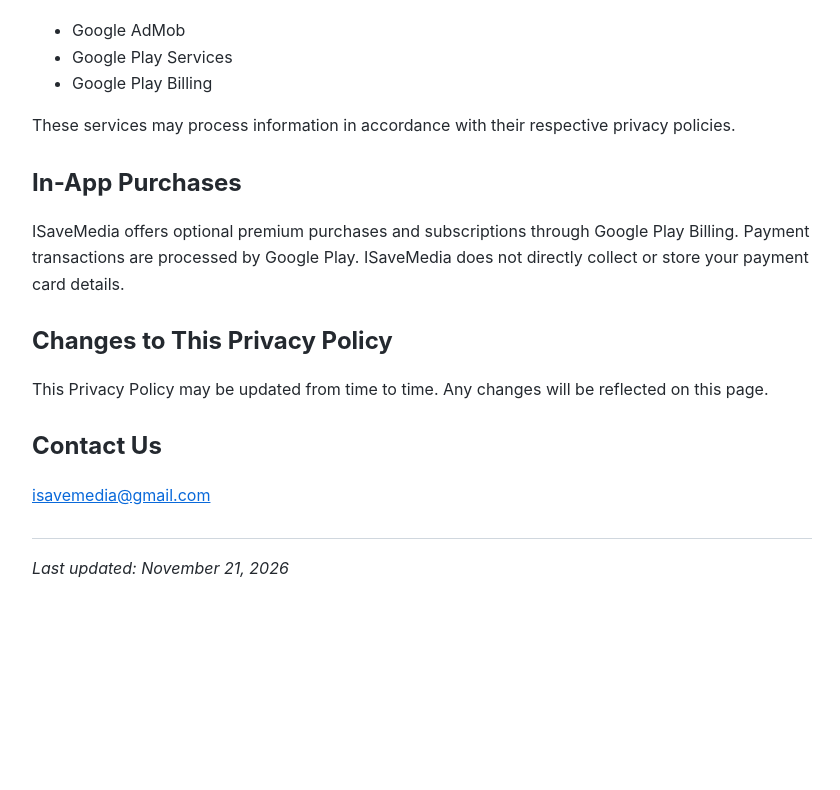
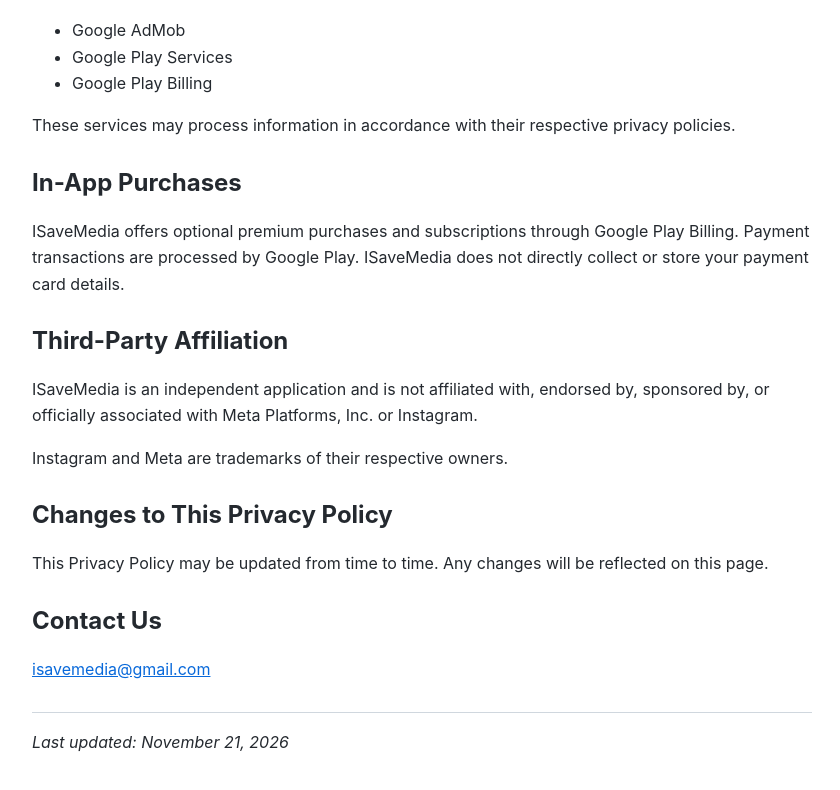
Before and after one commit to PhilipWayne/instasaver-privacy-policy, a plain HTML site: page index.html in a window 1280 px wide. Shown: the part 595-1385 px from the top of the page, without its empty margins (218-1058 px from the left). Before the commit the page ends 1256 px from the top, so only its background shows below. Drawn offline with Linux system fonts and the light colour scheme.

Commit message:
Update index.html

```diff
--- a/index.html
+++ b/index.html
@@ -51,6 +51,10 @@
   <h2>In-App Purchases</h2>
   <p>ISaveMedia offers optional premium purchases and subscriptions through Google Play Billing. Payment transactions are processed by Google Play. ISaveMedia does not directly collect or store your payment card details.</p>
 
+  <h2>Third-Party Affiliation</h2>
+  <p>ISaveMedia is an independent application and is not affiliated with, endorsed by, sponsored by, or officially associated with Meta Platforms, Inc. or Instagram.</p>
+  <p>Instagram and Meta are trademarks of their respective owners.</p>
+
   <h2>Changes to This Privacy Policy</h2>
   <p>This Privacy Policy may be updated from time to time. Any changes will be reflected on this page.</p>
 
```
